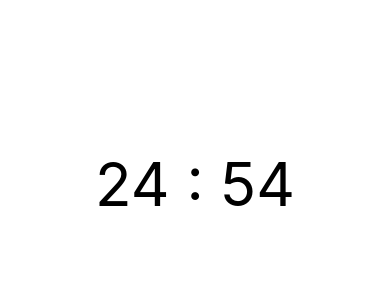
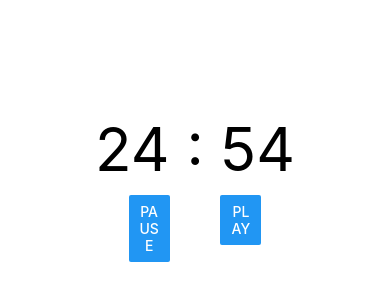
Before and after one commit to Sanmonsua/pomo-timer-cs50m, a React Native app: screen / in a window 390 px wide. Shown: the part 238-538 px from the top of the page. Built offline with nearby package versions, Linux system fonts and the light colour scheme.

Commit message:
Add : buttons for pause and play with its functions

```diff
--- a/App.js
+++ b/App.js
@@ -1,6 +1,6 @@
 import { StatusBar } from 'expo-status-bar';
 import React from 'react';
-import { StyleSheet, Text, View } from 'react-native';
+import { StyleSheet, Text, View, Button } from 'react-native';
 
 export default class App extends React.Component {
   constructor(props) {
@@ -9,6 +9,7 @@ export default class App extends React.Component {
       time : 25 * 60,
       minutes : 25,
       seconds : 0,
+      isPaused : false,
     }
 
   }
@@ -18,17 +19,37 @@ export default class App extends React.Component {
   }
 
   updateTime = () => {
-    this.setState(prevState => ({
-      minutes : Math.floor(prevState.time/60),
-      seconds : prevState.time % 60,
-      time : prevState.time - 1,
-    }))
+    if (!this.state.isPaused){
+      this.setState(prevState => ({
+        minutes : Math.floor(prevState.time/60),
+        seconds : prevState.time % 60,
+        time : prevState.time - 1,
+      }))
+    }
+  }
+
+  pause = () =>{
+    this.setState({
+      isPaused : true,
+    })
+  }
+
+  play = () =>{
+    this.setState({
+      isPaused : false,
+    })
   }
 
   render() {
     return (
       <View style={styles.container}>
         <Text style={styles.time}>{this.state.minutes} : {this.state.seconds < 10 ? '0' + this.state.seconds : this.state.seconds}</Text>
+        <View style={styles.controllers}>
+          <View style={styles.buttons}><Button title='Pause' onPress={this.pause}/></View>
+          <View style={styles.buttons}><Button title='Play' onPress={this.play}/></View>
+
+        </View>
+
         <StatusBar style="auto" />
       </View>
     )
@@ -45,5 +66,15 @@ const styles = StyleSheet.create({
   },
   time : {
     fontSize: 60,
+  },
+  controllers : {
+    flexDirection: 'row',
+    justifyContent : "space-between",
+  },
+
+  buttons : {
+    padding : 10,
+    height : 70,
+    width : '40%',
   }
 });
```
